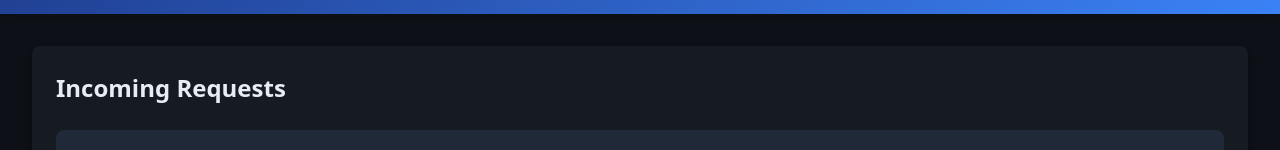
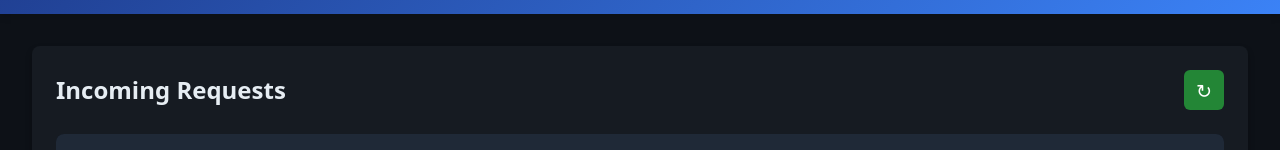
Before and after one commit to kingsukhoi/request-bin, a React (Vite) app in the folder frontend/: page / in a window 1280 px wide. Shown: the part 128-278 px from the top of the page. Built offline with nearby package versions, Linux system fonts and the light colour scheme; no server answers.

Commit message:
remove auto fetch, add a refresh button.

```diff
--- a/frontend/src/App.css
+++ b/frontend/src/App.css
@@ -41,11 +41,63 @@
   min-width: 0;
 }
 
+.requests-header {
+  display: flex;
+  justify-content: space-between;
+  align-items: center;
+  margin-bottom: 1.5rem;
+}
+
 .requests-table-container h2 {
-  margin-top: 0;
+  margin: 0;
   color: #e6edf3;
   font-size: 1.5rem;
-  margin-bottom: 1.5rem;
+}
+
+.refresh-button {
+  background: #238636;
+  color: white;
+  border: none;
+  padding: 0.5rem;
+  border-radius: 6px;
+  cursor: pointer;
+  font-size: 1.2rem;
+  font-weight: 500;
+  transition: background-color 0.2s;
+  width: 2.5rem;
+  height: 2.5rem;
+  display: flex;
+  align-items: center;
+  justify-content: center;
+}
+
+.refresh-button:hover {
+  background: #2ea043;
+}
+
+.refresh-button:disabled {
+  background: #6b7280;
+  cursor: not-allowed;
+}
+
+.refresh-button.refreshing {
+  animation: spin 1s linear infinite;
+}
+
+@keyframes spin {
+  from { transform: rotate(0deg); }
+  to { transform: rotate(360deg); }
+}
+
+.refresh-section {
+  display: flex;
+  align-items: center;
+  gap: 1rem;
+}
+
+.last-refreshed {
+  color: #8b949e;
+  font-size: 0.875rem;
 }
 
 .requests-table {
--- a/frontend/src/App.tsx
+++ b/frontend/src/App.tsx
@@ -1,4 +1,4 @@
-import {useState, useEffect} from 'react'
+import {useState, useEffect, useCallback, useRef} from 'react'
 import './App.css'
 import {RequestsTable} from './components/RequestsTable'
 import {RequestDetails} from './components/RequestDetails'
@@ -9,16 +9,39 @@ function App() {
     const [requests, setRequests] = useState<Request[]>([])
 
     const [selectedRequest, setSelectedRequest] = useState<Request | null>(null)
+    const [lastRefreshed, setLastRefreshed] = useState<Date | null>(null)
+    const [isRefreshing, setIsRefreshing] = useState(false)
+    const debounceRef = useRef<number | null>(null)
+
+    const refreshRequests = useCallback(async () => {
+        if (isRefreshing) return
+
+        setIsRefreshing(true)
+        try {
+            const requests = await GetRequests()
+            setRequests(requests)
+            setLastRefreshed(new Date())
+            setIsRefreshing(false)
+        } catch {
+            setIsRefreshing(false)
+        }
+    }, [isRefreshing])
+
+    const debouncedRefresh = useCallback(() => {
+        if (debounceRef.current) {
+            clearTimeout(debounceRef.current)
+        }
+        debounceRef.current = setTimeout(() => {
+            refreshRequests()
+        }, 300)
+    }, [refreshRequests])
 
     useEffect(() => {
-        GetRequests().then(setRequests)
-
-        const interval = setInterval(() => {
-            GetRequests().then(setRequests)
-        }, 10000)
-
-        return () => clearInterval(interval)
-    }, [])
+        const loadInitialData = async () => {
+            await refreshRequests()
+        }
+        loadInitialData()
+    }, [])//leave that empty or it spams the server
 
 
     return (
@@ -32,6 +55,9 @@ function App() {
                 <RequestsTable
                     requests={requests}
                     onSelectRequest={setSelectedRequest}
+                    onRefresh={debouncedRefresh}
+                    lastRefreshed={lastRefreshed}
+                    isRefreshing={isRefreshing}
                 />
 
                 {selectedRequest && (
--- a/frontend/src/components/RequestsTable.tsx
+++ b/frontend/src/components/RequestsTable.tsx
@@ -3,9 +3,12 @@ import type {Request} from "../api"
 interface RequestsTableProps {
     requests: Request[]
     onSelectRequest: (request: Request) => void
+    onRefresh: () => void
+    lastRefreshed: Date | null
+    isRefreshing: boolean
 }
 
-export function RequestsTable({requests, onSelectRequest}: RequestsTableProps) {
+export function RequestsTable({requests, onSelectRequest, onRefresh, lastRefreshed, isRefreshing}: RequestsTableProps) {
     const getMethodColor = (method: string) => {
         const colors: Record<string, string> = {
             GET: '#61affe',
@@ -22,7 +25,23 @@ export function RequestsTable({requests, onSelectRequest}: RequestsTableProps) {
 
     return (
         <div className="requests-table-container">
-            <h2>Incoming Requests</h2>
+            <div className="requests-header">
+                <h2>Incoming Requests</h2>
+                <div className="refresh-section">
+                    {lastRefreshed && (
+                        <span className="last-refreshed">
+                            Last updated: {lastRefreshed.toLocaleTimeString()}
+                        </span>
+                    )}
+                    <button
+                        className={`refresh-button ${isRefreshing ? 'refreshing' : ''}`}
+                        onClick={onRefresh}
+                        disabled={isRefreshing}
+                    >
+                        ↻
+                    </button>
+                </div>
+            </div>
             <table className="requests-table">
                 <thead>
                 <tr>
```
Also changed, not shown: 1 other file (tests, documents, lock files or other folders).
